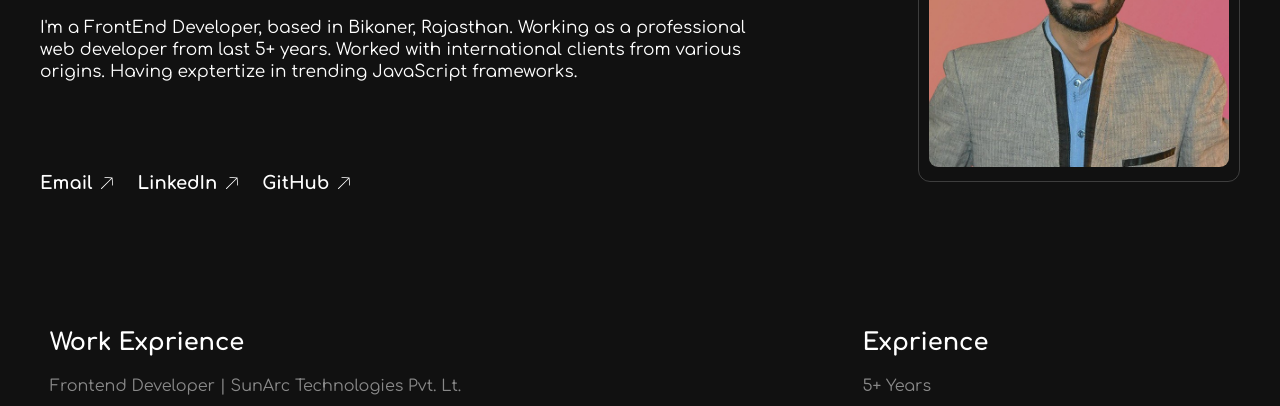
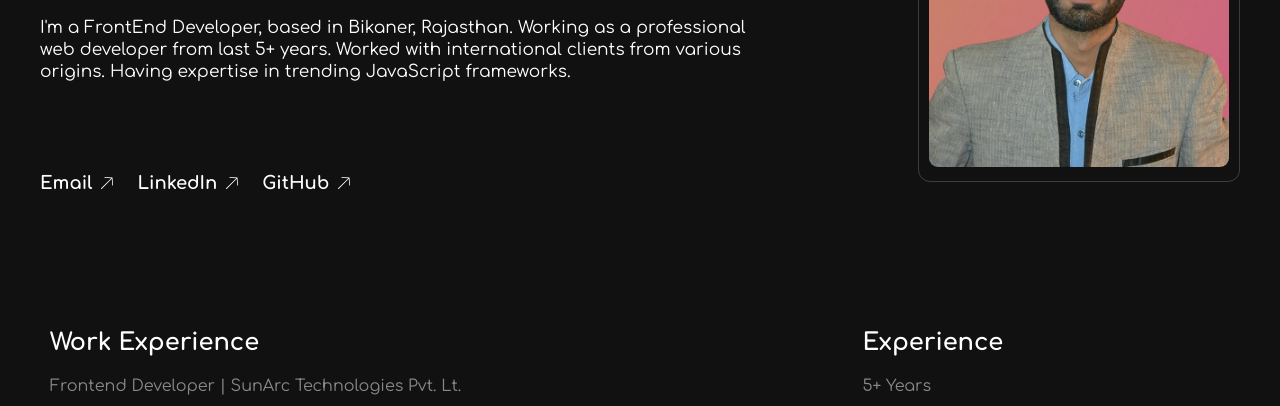
Before and after one commit to kishan3127/resume, a plain HTML site: page index.html in a window 1280 px wide. Shown: the part 356-762 px from the top of the page. Drawn offline with nearby package versions, Linux system fonts and the light colour scheme.

Commit message:
Typos imporved

```diff
--- a/index.html
+++ b/index.html
@@ -45,7 +45,7 @@
             <div class="intro-description">
               I'm a FrontEnd Developer, based in Bikaner, Rajasthan. Working as
               a professional web developer from last 5+ years. Worked with
-              international clients from various origins. Having exptertize in
+              international clients from various origins. Having expertise in
               trending JavaScript frameworks.
             </div>
             <!-- <div class="intro-description">4+ Years of experience in all facets of web development. Specialised in developing cutting-edge engineering solutions with a wide range of e-commerce and technology features, with hands of experience in identifying web based user interaction along with designing and implementing highly responsive user interface components by deploying React concepts. Proficient in translating high quality designs and wireframes into high quality code, and writing application interface code via Javascript and ReactJS workflows. Adept at maintaining and monitoring frontend performance and troubleshooting & debugging the same to bolster overall performance.  </div> -->
@@ -84,7 +84,7 @@
       <section class="content-blocks">
         <div class="fixed-container content-blocks-wrapper">
           <div class="block-content">
-            <h2 class="title">Work Exprience</h2>
+            <h2 class="title">Work Experience</h2>
             <div class="work-exprience">
               <p class="detail">
                 Frontend Developer | SunArc Technologies Pvt. Lt.
@@ -147,7 +147,7 @@
             </div>
           </div>
           <div class="block-content small">
-            <h2 class="title">Exprience</h2>
+            <h2 class="title">Experience</h2>
             <p class="detail">5+ Years</p>
             <div class="block-content">
               <h2 class="title">Location</h2>
```
